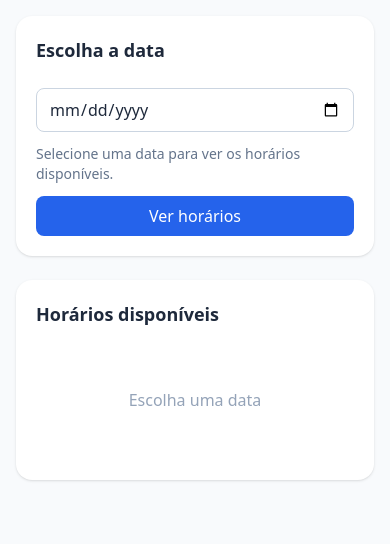
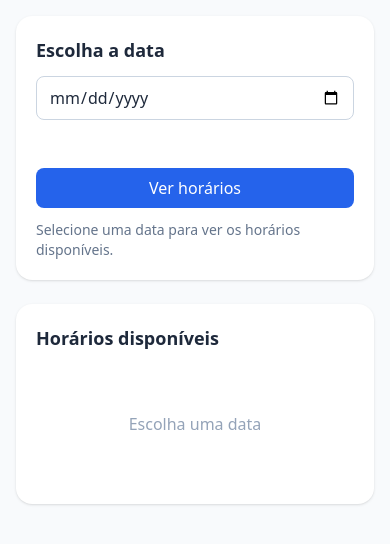
Before and after one commit to czarfbc/free-simple-agenda, a Django app: page / in a window 390 px wide. Shown: the part 61-605 px from the top of the page. Run offline with Django 5.2, Linux system fonts and the light colour scheme; some libraries are stand-ins or nearby versions.

Commit message:
feat: Refactor booking form layout for improved responsiveness and structure

```diff
--- a/core/templates/core/booking.html
+++ b/core/templates/core/booking.html
@@ -2,7 +2,7 @@
 {% block title %}Marcar horário{% endblock %}
 
 {% block content %}
-<div class="grid md:grid-cols-2 gap-6">
+<div class="grid grid-cols-1 gap-6">
   <!-- Card: Escolha de data -->
   <section class="bg-white rounded-2xl shadow p-5">
     <h2 class="text-lg font-semibold mb-3">Escolha a data</h2>
@@ -15,6 +15,7 @@
       class="space-y-3"
     >
       {% csrf_token %}
+      <div class="grid md:grid-cols-3 gap-6">
         <input
           type="date"
           name="date"
@@ -25,9 +26,7 @@
           hx-trigger="change changed delay:100ms from:closest form"
         />
 
-      <p class="text-sm text-slate-500">
-        Selecione uma data para ver os horários disponíveis.
-      </p>
+        <div></div>
 
         <button
           type="submit"
@@ -35,6 +34,11 @@
         >
           Ver horários
         </button>
+      </div>
+
+      <p class="text-sm text-slate-500">
+        Selecione uma data para ver os horários disponíveis.
+      </p>
     </form>
   </section>
 
```
Lines whose indentation alone changed are shown as unchanged.
